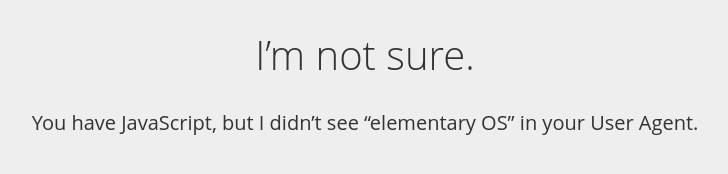
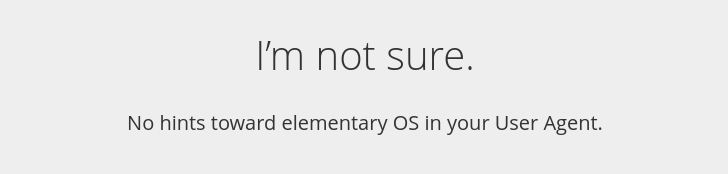
Before and after one commit to cassidyjames/elementary-ua, a plain HTML site: page index.html in a window 1280 px wide. Shown: the whole page, without its empty margins (275-1003 px from the left). Drawn offline with Linux system fonts and the light colour scheme.

Commit message:
Separate detection js into its own file

```diff
--- /dev/null
+++ b/elementary.js
@@ -0,0 +1,13 @@
+function elementary(ua) {
+    var e = "elementary OS",
+        m = "Midori/0.5",
+        u = "Linux";
+
+    if ( ua.indexOf(e) > -1 ) {
+        return "0.4";
+    } else if ( (ua.indexOf(m) >-1) && (ua.indexOf(u) >-1) ) {
+        return "0.3";
+    }
+
+    return false;
+}
--- a/index.html
+++ b/index.html
@@ -28,21 +28,18 @@
         <h1>I&rsquo;m not sure.</h1>
         <p>No JavaScript, so I&rsquo;m not sure.</p>
 
+        <script src="./elementary.js"></script>
         <script>
-            let h1 = document.getElementsByTagName("h1")[0],
-                p = document.getElementsByTagName("p")[0];
+            var h1 = document.getElementsByTagName("h1")[0],
+              p = document.getElementsByTagName("p")[0];
 
-            let ua = navigator.userAgent,
-                eua = "elementary OS",
-                e = false;
+            var ua = navigator.userAgent;
 
-            if ( ua.indexOf(eua) > -1 ) e = true;
-
-            if (e) {
-                h1.innerHTML = `${eua}`;
-                p.innerHTML = `Your User Agent includes &ldquo;${eua}&rdquo;.`;
+            if ( elementary(ua) ) {
+                h1.innerHTML = "elementary OS";
+                p.innerHTML = "Your User Agent points to you being on elementary OS " + elementary(ua) + ".";
             } else {
-                p.innerHTML = `You have JavaScript, but I didn&rsquo;t see &ldquo;${eua}&rdquo; in your User Agent.`;
+                p.innerHTML = "No hints toward elementary OS in your User Agent.";
             }
         </script>
     </body>
```
